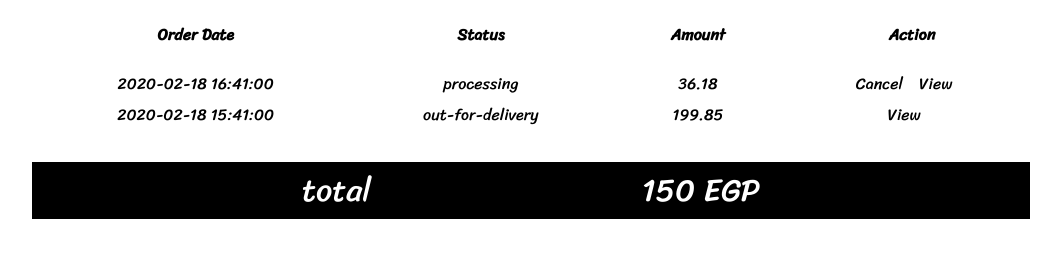
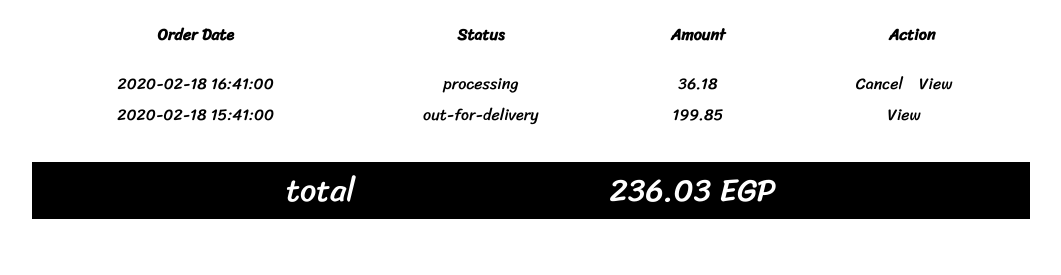
Before and after one commit to asaid-0/cafe-php, a PHP site: page /PHPLabs/user-orders.php in a window 1280 px wide. Shown: the part 222-497 px from the top of the page, without its empty margins (109-1170 px from the left). Run offline with PHP 8.4, Linux system fonts and the light colour scheme; data comes from the database, SQL or seed files in the repository.

Commit message:
adding total orders price

```diff
--- a/user-orders.php
+++ b/user-orders.php
@@ -190,6 +190,7 @@
                         $dbPassword = "";
                         $dbname = "cafe";
                         $userId = 2;
+                        $total = 0;
                         try {
                             $conn = new PDO('mysql:host='.$dbServername.';dbname='.$dbname, $dbUsername, $dbPassword);
                             $conn->setAttribute(PDO::ATTR_ERRMODE, PDO::ERRMODE_EXCEPTION);
@@ -211,7 +212,6 @@
                             foreach ($data_order_products as $product_details) {
                                 $amount += $product_details["price"]*$product_details["quantity"];
                             }
-
                             echo '  <tr>
                                     <td>'.$order_details["date"].'</td>
                                     <td>'.$order_details["status"].'</td>
@@ -225,6 +225,7 @@
                                 <td><a href="#" class="hidden">Cancel</a><a href="#order_1">View</a></td>
                                 </tr>';
                             }
+                            $total+=$amount;
                         }
                         ?>
                     </table>
@@ -232,7 +233,9 @@
 
                 <div class="calculate">
                     <label for="">total</label>
-                    <label for="">150 EGP</label>
+                    <?php
+                        echo ' <label for="">' .$total.' EGP</label> '
+                     ?>
                 </div>
             </div>
     </section>
```
